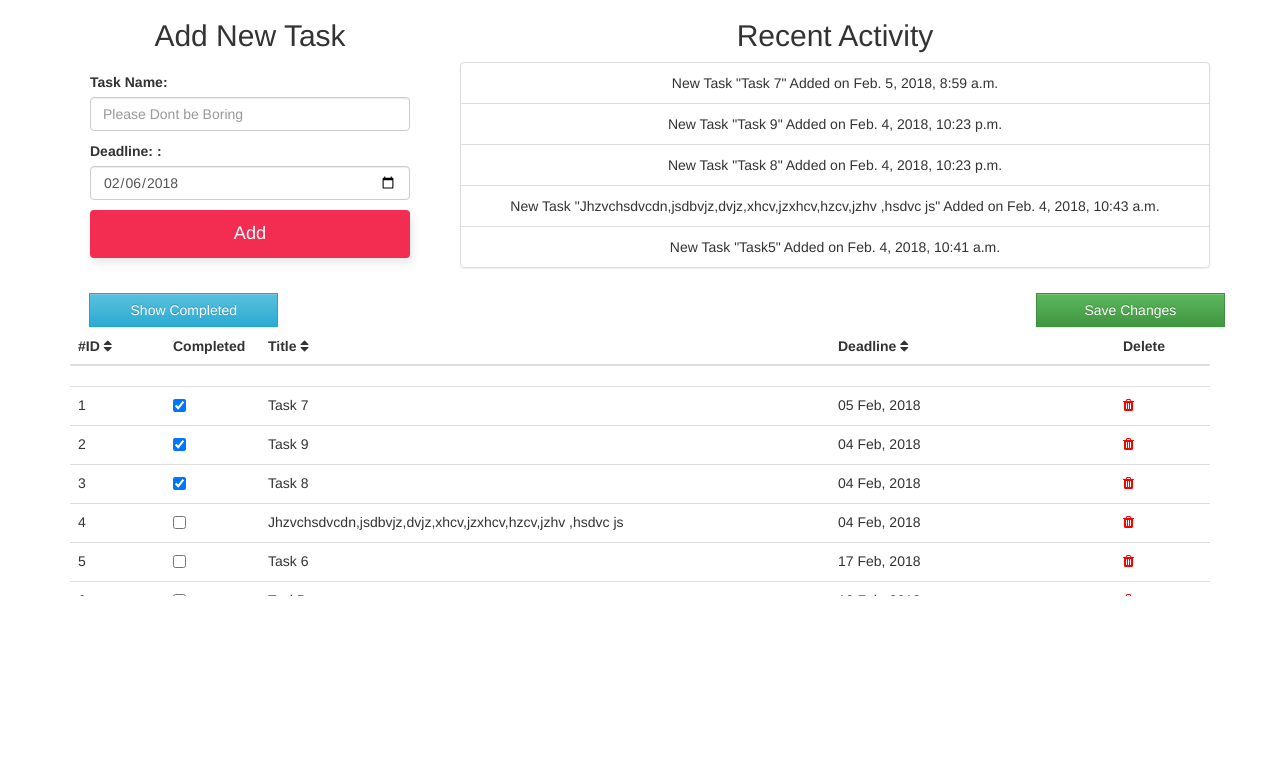
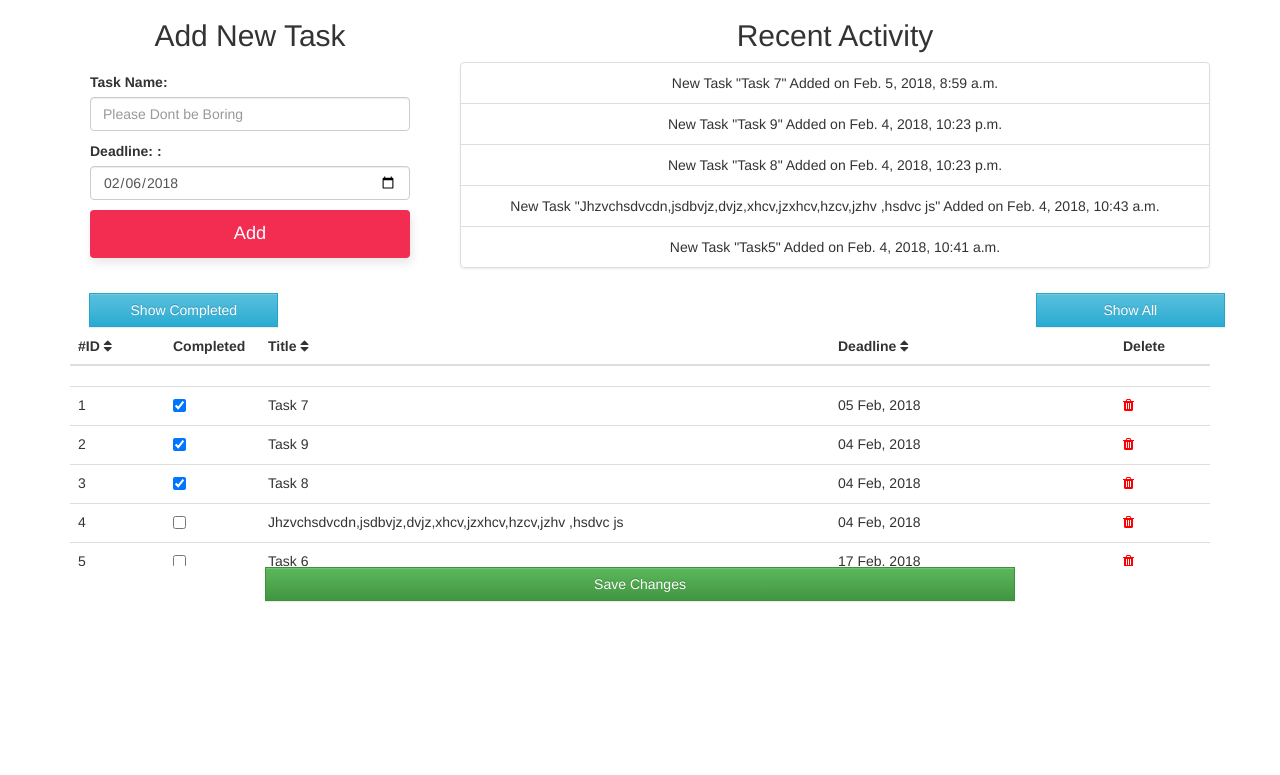
Before and after one commit to srijannnd/TaskMan, a Django app: page / in a window 1280 px wide. Shown: the part 51-826 px from the top of the page. Run offline with Django 3.2, Linux system fonts and the light colour scheme; a user stored in the database is signed in; data comes from the database, SQL or seed files in the repository; both versions use the stored data as it was after the commit; lists and menus that the app fills with data are empty; some libraries are stand-ins or nearby versions.

Commit message:
show-all-bug-fix

```diff
--- a/simplesocial/todo/templates/todo/todo_list.html
+++ b/simplesocial/todo/templates/todo/todo_list.html
@@ -43,14 +43,13 @@
             {% csrf_token %}
             <button class="col-xs-6 col-sm-3 col-md-2 btn btn-info" name="show-completed">Show Completed</button>
         </form>
-
         <form method="post">
             {% csrf_token %}
-            <button class="col-xs-6 col-sm-3 col-md-2 btn btn-success pull-right">Save Changes</button>
+            <button class="col-xs-6 col-sm-3 col-md-2 btn btn-info pull-right" name="show-all">Show All</button>
+        </form>
     </div>
-    {% if obj.count == 0 %}
-        <h2 style="text-align: center; color: #797070">No records</h2>
-    {% else %}
+        <form method="post">
+            {% csrf_token %}
         <table id="todo-table" class="table table-responsive">
             <thead>
             <tr class="row">
@@ -67,7 +66,7 @@
                 <tr class="row">
                     <!-- <th scope="row">1</th> -->
                     <td class="col-xs-1">{{ forloop.counter }}</td>
-                    <td class="col-xs-1"><input title="Mark as Completed" name="{{ object.id }}" type="checkbox"></td>
+                    <td class="col-xs-1"><input title="Mark as Completed" value="{{ object.completed }}" name="{{ object.id }}" type="checkbox"></td>
                     <td class="col-xs-6" style="overflow-wrap: break-word">{{ object.title }}</td>
                     <td class="col-xs-3">{{ object.deadline|date:'d M, Y'}}</td>
                     <td class="col-xs-1"><a style="color: red !important;"
@@ -77,12 +76,18 @@
             {% endfor %}
             </tbody>
         </table>
+        <div class="row">
+            <div class="col-xs-2"></div>
+            <div class="col-xs-8">
+                <button class="btn btn-success" style="width: 100%">Save Changes</button>
+            </div>
+            <div class="col-xs-2"></div>
+        </div>
         </form>
-    {% endif %}
     <script>
         $(document).ready(function () {
             $('#todo-table').DataTable({
-                "scrollY": "210px",
+                "scrollY": "180px",
                 "scrollCollapse": true,
                 "paging": false,
                 "searching": false,
--- a/simplesocial/todo/views.py
+++ b/simplesocial/todo/views.py
@@ -31,6 +31,9 @@ def todo_list(request):
         elif 'show-completed' in request.POST:
             form = TodoForm()
             obj = Todo.objects.filter(user=request.user, completed=1).order_by('-created_at')
+            return render(request, 'todo/todo_list.html', {'obj': obj, 'form': form, 'activities': activities})
+        elif 'show-all' in request.POST:
+            form = TodoForm()
             return render(request, 'todo/todo_list.html', {'obj': obj, 'form': form, 'activities': activities})
         else:
             list = request.POST
```
Also changed, not shown: simplesocial/db.sqlite3.
